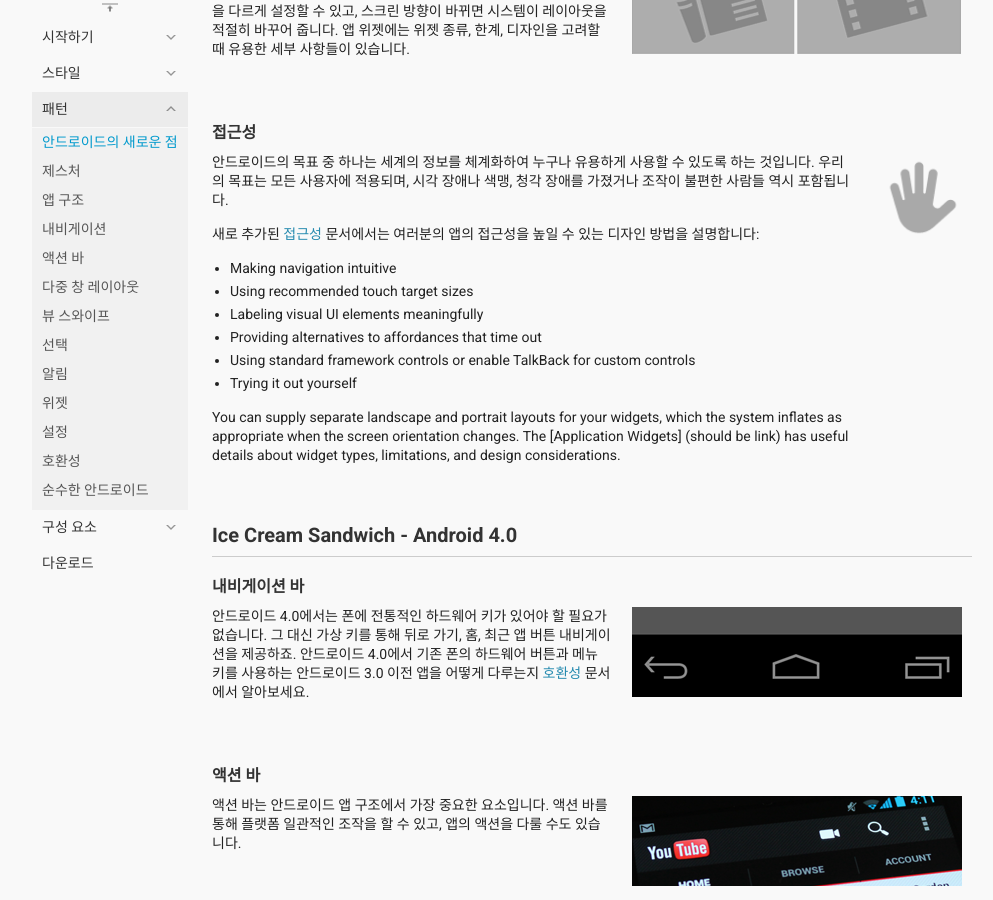
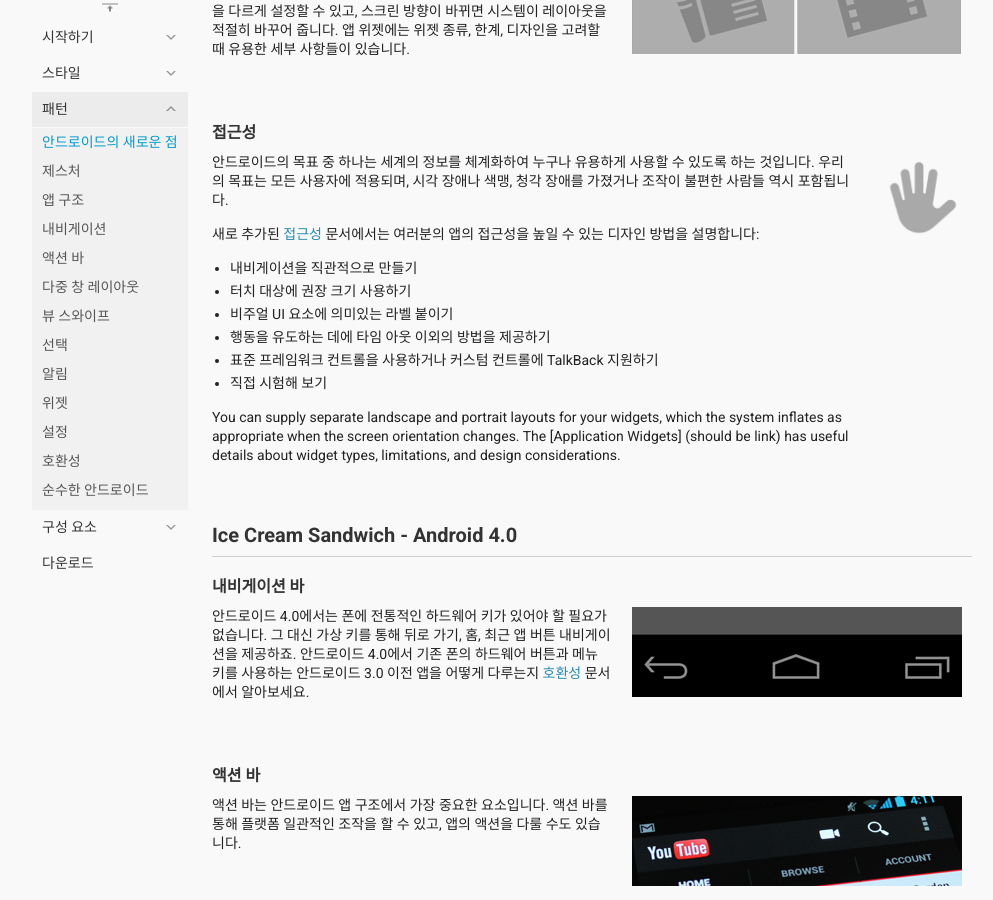
Before and after one commit to klutzy/android-design-ko, a Jekyll site: the page built from patterns/new.html, in a window 1280 px wide and 900 px high, scrolled down 783 px. Shown: the whole window, without its empty margins (138-1131 px from the left). Built offline with Jekyll 4.4.1, drawn with Linux system fonts in a browser that asks for light colours; comment, search, counter and statistics services are not loaded.

Commit message:
patterns/new: accessibility 목록 번역

```diff
--- a/patterns/new.html
+++ b/patterns/new.html
@@ -68,12 +68,12 @@ Jelly Bean 이전에 디자인된 앱 알림 역시 이전과 똑같이 보이
     </p>
     <p>새로 추가된 <a href="accessibility.html">접근성</a> 문서에서는 여러분의 앱의 접근성을 높일 수 있는 디자인 방법을 설명합니다:</p>
     <ul>
-<li>Making navigation intuitive</li>
-      <li>Using recommended touch target sizes</li>
-      <li>Labeling visual UI elements meaningfully</li>
-      <li>Providing alternatives to affordances that time out</li>
-      <li>Using standard framework controls or enable TalkBack for custom controls</li>
-      <li>Trying it out yourself</li>
+      <li>내비게이션을 직관적으로 만들기</li>
+      <li>터치 대상에 권장 크기 사용하기</li>
+      <li>비주얼 UI 요소에 의미있는 라벨 붙이기</li>
+      <li>행동을 유도하는 데에 타임 아웃 이외의 방법을 제공하기</li>
+      <li>표준 프레임워크 컨트롤을 사용하거나 커스텀 컨트롤에 TalkBack 지원하기</li>
+      <li>직접 시험해 보기</li>
     </ul>
 <p>You can supply separate landscape and portrait layouts for your widgets, which the system inflates as appropriate when the screen orientation changes. The [Application Widgets] (should be link) has useful details about widget types, limitations, and design considerations.</p>
   </div>
```
